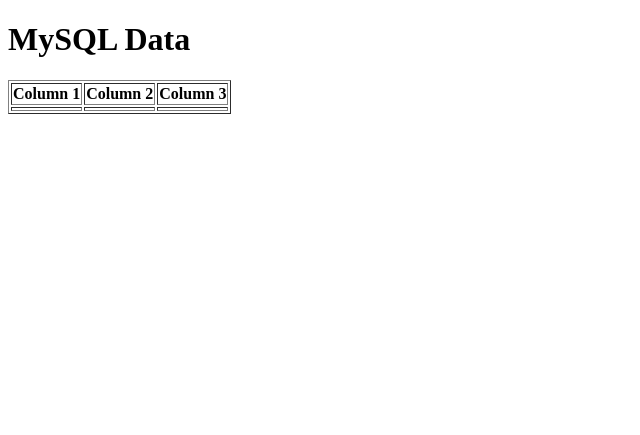
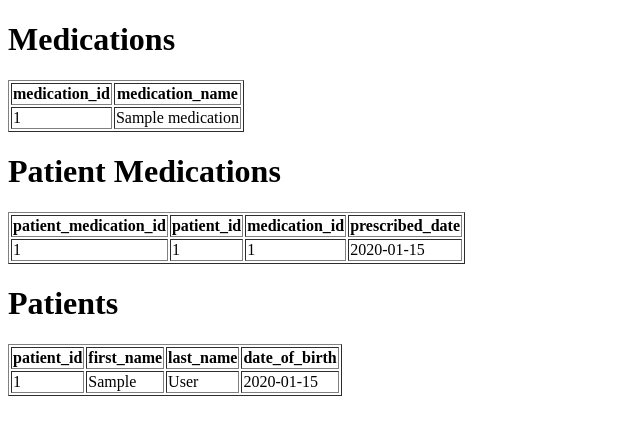
Before and after one commit to Alyssasorensen/flask_4_databases_mysql_vm, a Flask app: page / in a window 1280 px wide. Shown: the top 435 px of the page, without its empty margins (0-640 px from the left). Run offline with Flask 3, Linux system fonts and the light colour scheme; tables that the repository leaves empty hold one stand-in row (values such as "Sample post"); lists and menus that the app fills with data are empty.

Commit message:
updated app.py file and index.html file

```diff
--- a/app.py
+++ b/app.py
@@ -7,7 +7,7 @@
 
 app = Flask(__name__)
 
-load_dotenv()
+load_dotenv()  # Load environment variables from .env file
 
 # Database connection settings from environment variables
 DB_HOST = os.getenv("DB_HOST")
@@ -16,7 +16,6 @@
 DB_PASSWORD = os.getenv("DB_PASSWORD")
 DB_PORT = int(os.getenv("DB_PORT", "3306"))
 DB_CHARSET = os.getenv("DB_CHARSET", "utf8mb4")
-
 
 # Connection string
 conn_string = (
@@ -29,11 +28,22 @@
 
 @app.route('/')
 def index():
-    # Example SQL query (modify as needed)
-    sql_query = "SELECT * FROM medications"
-    df = read_sql(sql_query, db_engine)
-    data = df.to_dict(orient='records')
-    return render_template('index.html', data=data)
+    # Fetch data from medications table
+    sql_query_medications = "SELECT * FROM medications"
+    df_medications = read_sql(sql_query_medications, db_engine)
+    data_medications = df_medications.to_dict(orient='records')
+
+    # Fetch data from patient_medications table
+    sql_query_patient_medications = "SELECT * FROM patient_medications"
+    df_patient_medications = read_sql(sql_query_patient_medications, db_engine)
+    data_patient_medications = df_patient_medications.to_dict(orient='records')
+
+    # Fetch data from patients table
+    sql_query_patients = "SELECT * FROM patients"
+    df_patients = read_sql(sql_query_patients, db_engine)
+    data_patients = df_patients.to_dict(orient='records')
+
+    return render_template('index.html', data_medications=data_medications, data_patient_medications=data_patient_medications, data_patients=data_patients)
 
 if __name__ == '__main__':
     app.run(debug=True)
--- a/templates/index.html
+++ b/templates/index.html
@@ -4,21 +4,63 @@
     <title>MySQL Data</title>
 </head>
 <body>
-    <h1>MySQL Data</h1>
+    <h1>Medications</h1>
     <table border="1">
         <thead>
             <tr>
-                <th>Column 1</th>
-                <th>Column 2</th>
-                <th>Column 3</th>
+                <th>medication_id</th>
+                <th>medication_name</th>
             </tr>
         </thead>
         <tbody>
-            {% for row in data %}
+            {% for row in data_medications %}
             <tr>
-                <td>{{ row.column1 }}</td>
-                <td>{{ row.column2 }}</td>
-                <td>{{ row.column3 }}</td>
+                <td>{{ row.medication_id }}</td>
+                <td>{{ row.medication_name }}</td>
+            </tr>
+            {% endfor %}
+        </tbody>
+    </table>
+
+    <h1>Patient Medications</h1>
+    <table border="1">
+        <thead>
+            <tr>
+                <th>patient_medication_id</th>
+                <th>patient_id</th>
+                <th>medication_id</th>
+                <th>prescribed_date</th>
+            </tr>
+        </thead>
+        <tbody>
+            {% for row in data_patient_medications %}
+            <tr>
+                <td>{{ row.patient_medication_id }}</td>
+                <td>{{ row.patient_id }}</td>
+                <td>{{ row.medication_id }}</td>
+                <td>{{ row.prescribed_date }}</td>
+            </tr>
+            {% endfor %}
+        </tbody>
+    </table>
+
+    <h1>Patients</h1>
+    <table border="1">
+        <thead>
+            <tr>
+                <th>patient_id</th>
+                <th>first_name</th>
+                <th>last_name</th>
+                <th>date_of_birth</th>
+            </tr>
+        </thead>
+        <tbody>
+            {% for row in data_patients %}
+            <tr>
+                <td>{{ row.patient_id }}</td>
+                <td>{{ row.first_name }}</td>
+                <td>{{ row.last_name }}</td>
+                <td>{{ row.date_of_birth }}</td>
             </tr>
             {% endfor %}
         </tbody>
```
Also changed, not shown: populate.sql (+59 -0 lines).
